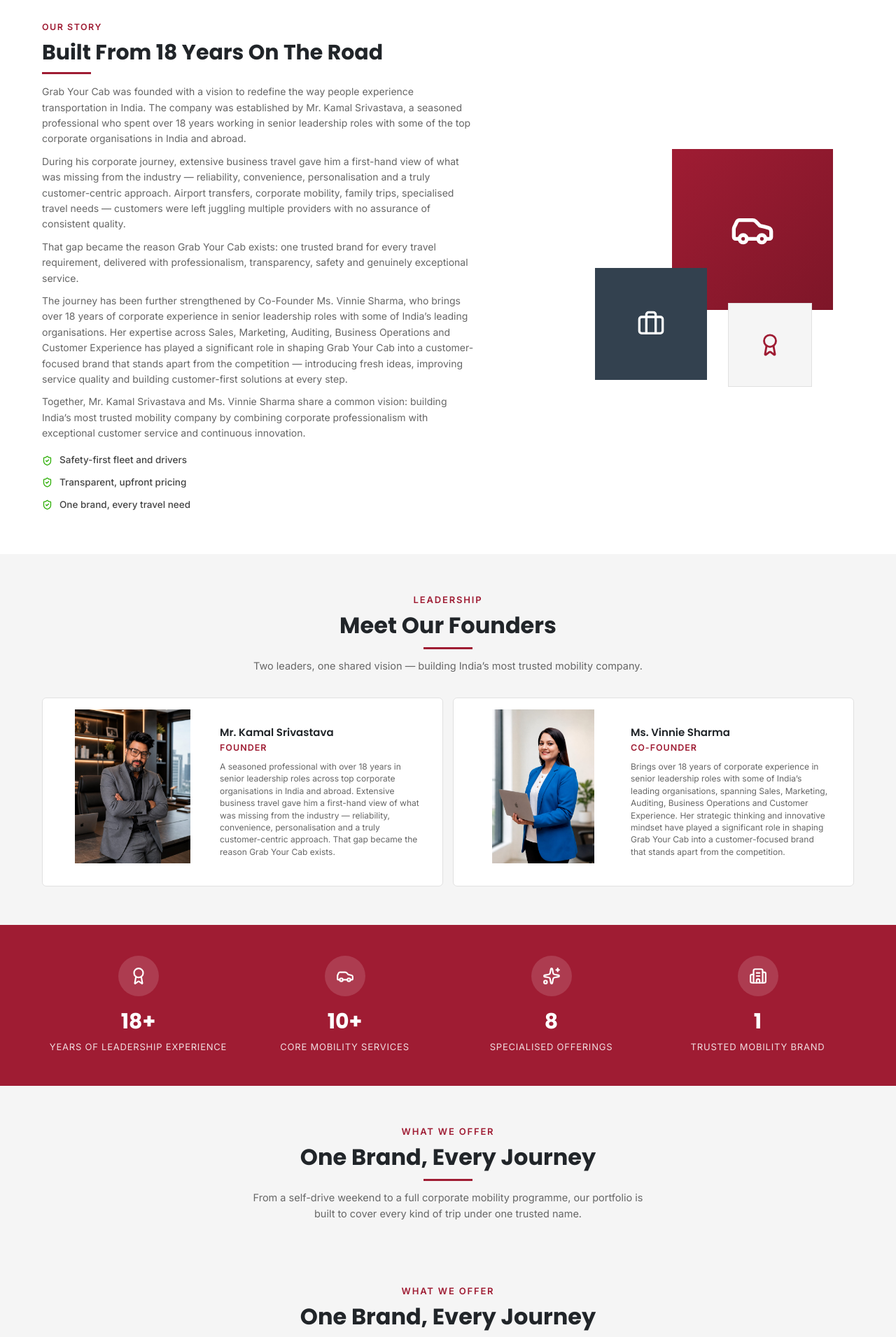
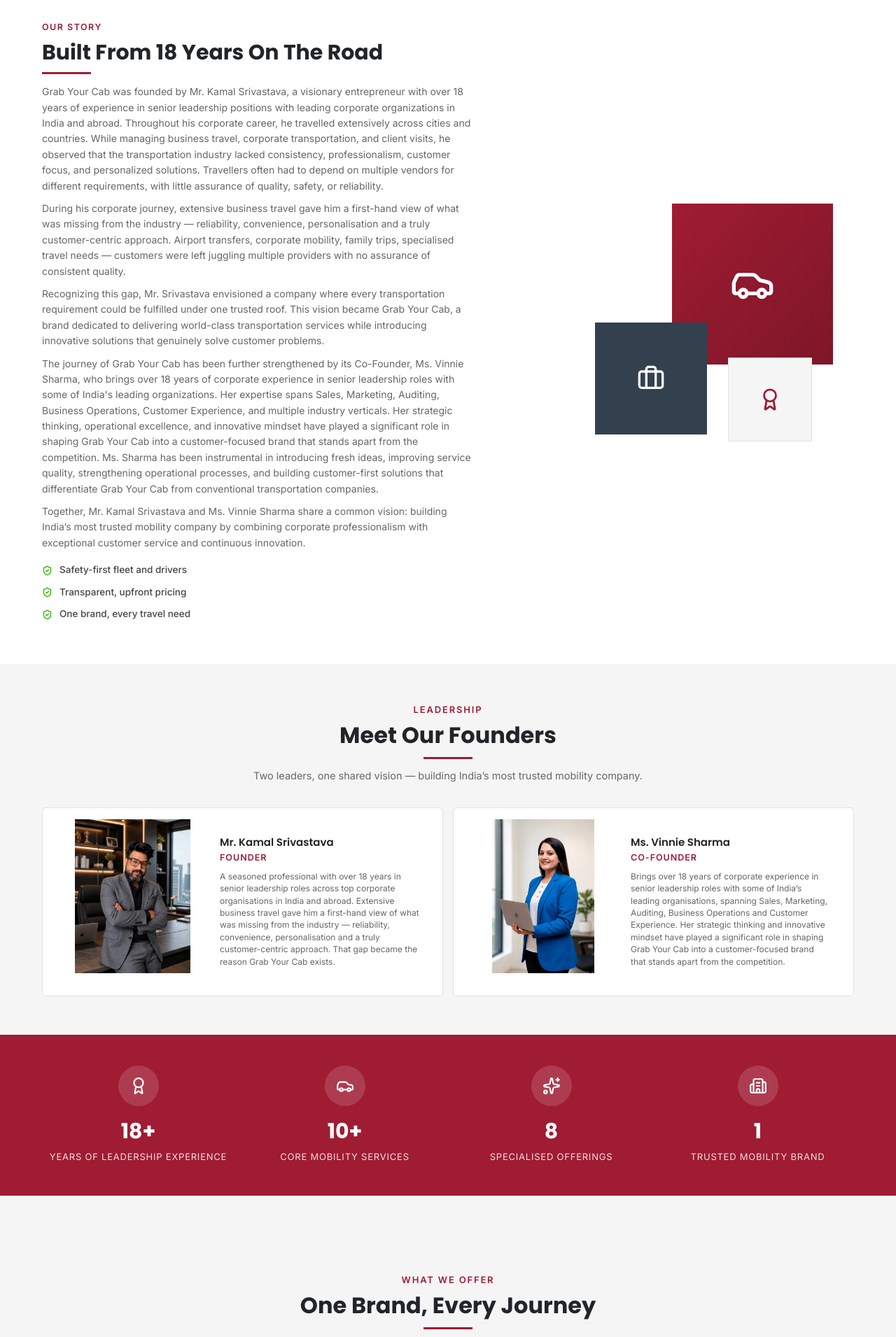
Before and after one commit to grabyourcab-lgtm/grabuourcabv2, a Next.js app: page /about-us in a window 1280 px wide. Shown: the part 480-2391 px from the top of the page at 70% size. Built offline with nearby package versions, Linux system fonts and the light colour scheme.

Commit message:
some changes

```diff
--- a/app/about-us/page.tsx
+++ b/app/about-us/page.tsx
@@ -430,7 +430,7 @@
           </p>
           <div className="hero-ctas" style={{ marginTop: 22 }}>
             <a href="/contact" className="btn btn-amber">Get In Touch</a>
-            <a href="/services" className="btn btn-ghost">Explore Services</a>
+            <a href="/" className="btn btn-ghost">Explore Services</a>
           </div>
         </div>
       </section>
@@ -445,10 +445,8 @@
               </span>
               <h2>Built From 18 Years On The Road</h2>
               <p>
-                Grab Your Cab was founded with a vision to redefine the way people experience
-                transportation in India. The company was established by Mr. Kamal Srivastava, a
-                seasoned professional who spent over 18 years working in senior leadership roles
-                with some of the top corporate organisations in India and abroad.
+               Grab Your Cab was founded by Mr. Kamal Srivastava, a visionary entrepreneur with over 18 years of experience in senior leadership positions with leading corporate organizations in India and abroad.
+Throughout his corporate career, he travelled extensively across cities and countries. While managing business travel, corporate transportation, and client visits, he observed that the transportation industry lacked consistency, professionalism, customer focus, and personalized solutions. Travellers often had to depend on multiple vendors for different requirements, with little assurance of quality, safety, or reliability.
               </p>
               <p>
                 During his corporate journey, extensive business travel gave him a first-hand view
@@ -458,18 +456,13 @@
                 multiple providers with no assurance of consistent quality.
               </p>
               <p>
-                That gap became the reason Grab Your Cab exists: one trusted brand for every travel
-                requirement, delivered with professionalism, transparency, safety and genuinely
-                exceptional service.
+                Recognizing this gap, Mr. Srivastava envisioned a company where every transportation requirement could be fulfilled under one trusted roof. This vision became Grab Your Cab, a brand dedicated to delivering world-class transportation services while introducing innovative solutions that genuinely solve customer problems.
               </p>
               <p>
-                The journey has been further strengthened by Co-Founder Ms. Vinnie Sharma, who
-                brings over 18 years of corporate experience in senior leadership roles with some
-                of India&rsquo;s leading organisations. Her expertise across Sales, Marketing,
-                Auditing, Business Operations and Customer Experience has played a significant role
-                in shaping Grab Your Cab into a customer-focused brand that stands apart from the
-                competition &mdash; introducing fresh ideas, improving service quality and building
-                customer-first solutions at every step.
+                The journey of Grab Your Cab has been further strengthened by its Co-Founder, Ms. Vinnie Sharma, who brings over 18 years of corporate experience in senior leadership roles with some of India's leading organizations.
+Her expertise spans Sales, Marketing, Auditing, Business Operations, Customer Experience, and multiple industry verticals. Her strategic thinking, operational excellence, and innovative mindset have played a significant role in shaping Grab Your Cab into a customer-focused brand that stands apart from the competition.
+Ms. Sharma has been instrumental in introducing fresh ideas, improving service quality, strengthening operational processes, and building customer-first solutions that differentiate Grab Your Cab from conventional transportation companies.
+
               </p>
               <p>
                 Together, Mr. Kamal Srivastava and Ms. Vinnie Sharma share a common vision: building
@@ -603,14 +596,7 @@
       {/* ---------- Services ---------- */}
       <section className="sec grey">
         <div className="container">
-          <div className="sec-head">
-            <span className="eyebrow">What We Offer</span>
-            <h2>One Brand, Every Journey</h2>
-            <p>
-              From a self-drive weekend to a full corporate mobility programme, our portfolio is
-              built to cover every kind of trip under one trusted name.
-            </p>
-          </div>
+
           {/* <div className="svc-cards">
             {services.map((s, i) => (
               <div className="svc-card" key={i}>
@@ -702,7 +688,7 @@
       </section>
 
       {/* ---------- Quote / closing statement ---------- */}
-      <section className="sec">
+      {/* <section className="sec">
         <div className="container">
           <div className="tst" style={{ maxWidth: 760, margin: '0 auto', padding: '32px 36px' }}>
             <Quote className="ic" style={{ width: 26, height: 26, color: 'var(--red)' }} />
@@ -712,7 +698,7 @@
             </p>
           </div>
         </div>
-      </section>
+      </section> */}
 
       {/* ---------- Call banner ---------- */}
       <section className="sec" style={{ paddingTop: 0 }}>
@@ -728,8 +714,15 @@
                 let&rsquo;s plan your next journey together.
               </p>
               <div className="hbtns">
-                <a href="/contact" className="btn btn-amber">Book Now</a>
-                <a href="tel:+910000000000" className="btn btn-ghost" style={{ background: 'transparent', color: '#fff', borderColor: 'rgba(255,255,255,.5)' }}>
+               <a
+  href="https://wa.me/917522817555"
+  target="_blank"
+  rel="noopener noreferrer"
+  className="btn btn-amber"
+>
+  Book Now
+</a>
+                <a href="tel:+917522817555" className="btn btn-ghost" style={{ background: 'transparent', color: '#fff', borderColor: 'rgba(255,255,255,.5)' }}>
                   Call Us
                 </a>
               </div>
```
Also changed, not shown: app/contact/page.tsx (+13 -3 lines).
